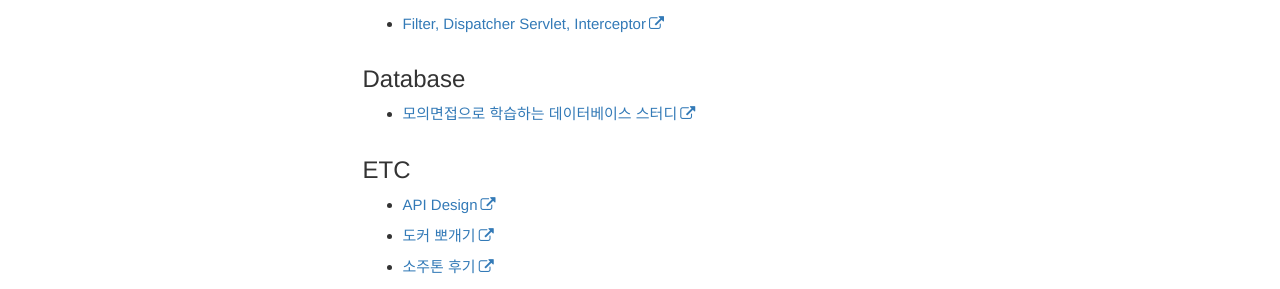
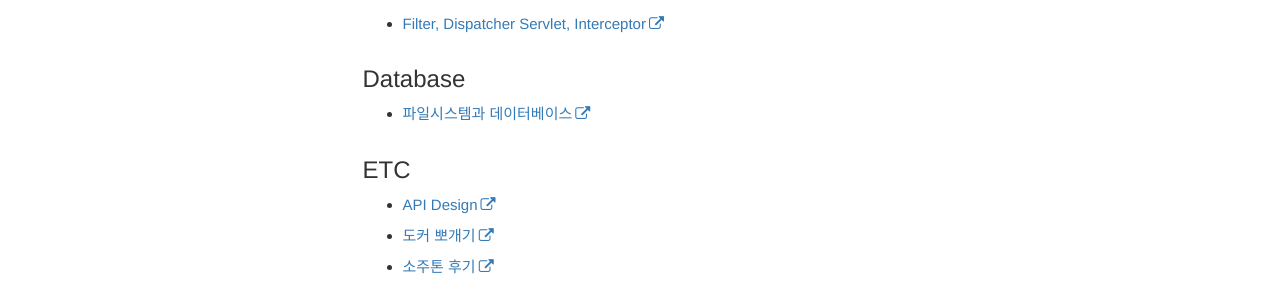
Before and after one commit to JeonJe/JeonJe.github.io, a Jekyll site: the page built from index.md, in a window 1280 px wide. Shown: the part 504-793 px from the top of the page. Built offline with Jekyll 4.4.1, drawn with Linux system fonts in a browser that asks for light colours; comment, search, counter and statistics services are not loaded.

```diff
--- a/index.md
+++ b/index.md
@@ -17,7 +17,7 @@
 - [Filter, Dispatcher Servlet, Interceptor](https://jeonje.github.io/filter_dispatcher_interceptor.html)
 
 ## Database
-- [모의면접으로 학습하는 데이터베이스 스터디](https://jeonje.github.io/filesystem_database.html)
+- [파일시스템과 데이터베이스](https://jeonje.github.io/filesystem_database.html)
 
 ## ETC
   - [API Design](https://jeonje.github.io/API_design.html)
```
